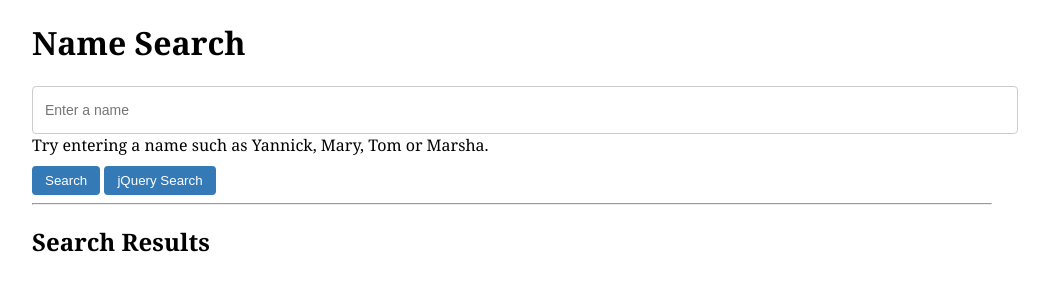
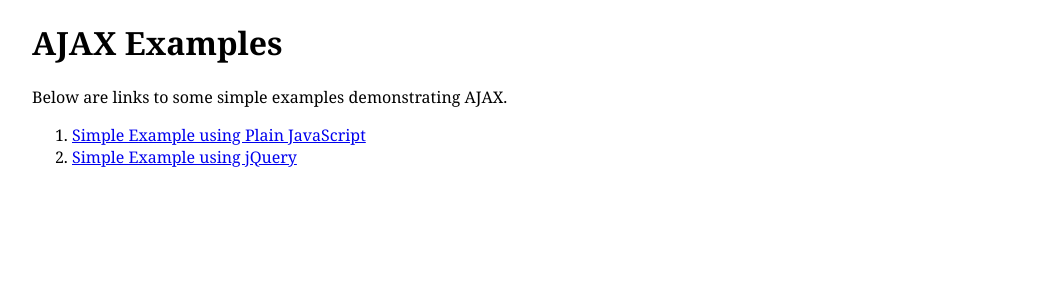
Before and after one commit to RachelleT/info2180-ajax, a PHP site: page / in a window 1280 px wide. Shown: the top 300 px of the page, without its empty margins (128-1177 px from the left). Run offline with PHP 8.4, Linux system fonts and the light colour scheme; some libraries are stand-ins or nearby versions.

Commit message:
simplified the initial example

```diff
--- a/app.js
+++ b/app.js
@@ -1,93 +1,31 @@
 // Plain JavaScript AJAX
 window.onload = function() {
 
-  var searchBtn = document.querySelector('#searchBtn');
-  //console.log(searchBtn);
+  var loadTextBtn = document.querySelector('#loadTextBtn');
+  var httpRequest;
 
-  searchBtn.addEventListener('click', function(element) {
+  loadTextBtn.addEventListener('click', function(element) {
     element.preventDefault();
 
-    var someName = document.querySelector('#q').value;
-    //console.log(someName);
-
-    var httpRequest = new XMLHttpRequest();
+    httpRequest = new XMLHttpRequest();
 
     // GET Request
-    // var url = "process.php?name=" + someName;
-    // httpRequest.onreadystatechange = checkNames;
-    // httpRequest.open('GET', url);
-    // httpRequest.send();
+    var url = "random-text.php";
+    httpRequest.onreadystatechange = loadText;
+    httpRequest.open('GET', url);
+    httpRequest.send();
+  });
 
-    // POST Request
-    var url = "process.php";
-    httpRequest.onreadystatechange = checkNames;
-    httpRequest.open('POST', url);
-    httpRequest.setRequestHeader('Content-Type', 'application/x-www-form-urlencoded');
-    httpRequest.send("name=" + someName); // This only has a value if sending a POST request
-
-    function checkNames() {
-      if (httpRequest.readyState === XMLHttpRequest.DONE) {
-        var response = JSON.parse(httpRequest.responseText);
-        var results = document.querySelector("#results");
-
-        if (httpRequest.status === 200) {
-          if (response.data.name) {
-            results.textContent = response.data.name + ' is in our list of names.';
-          } else {
-            results.textContent = response.data.error;
-          }
-
-        } else {
-          results.textContent = response.data.error + ": It seems you didn't submit the correct data";
-        }
+  function loadText() {
+    if (httpRequest.readyState === XMLHttpRequest.DONE) {
+      if (httpRequest.status === 200) {
+        var response = httpRequest.responseText;
+        var quote = document.querySelector('#quote');
+        quote.textContent = response;
+      } else {
+        alert('There was a problem with the request.');
       }
     }
-  });
+  }
+
 };
-
-//jQuery AJAX Example
-$(document).ready(function() {
-  var jQuerySearchBtn = $('#jQuerySearchBtn');
-
-  jQuerySearchBtn.on('click', function(e) {
-    e.preventDefault();
-
-    var someName = $('#q').val();
-
-    // Preferred way to make an AJAX Request in jQuery
-    $.ajax('process.php', {
-      method: 'POST',
-      data: {name: someName}
-    }).done(function(response) { // a successful response
-      var resp = JSON.parse(response);
-
-      if (resp.data.name) {
-        $('#results').text(resp.data.name + ' is in our list of names.');
-      } else {
-        $('#results').text(resp.data.error);
-      }
-    }).fail(function(response) { // a failed/error response
-      var resp = JSON.parse(response);
-      $('#results').text(resp.data.error + ": It seems you didn't submit the correct data");
-    });
-
-    // You can also use this format, though the above way is the preferred way.
-    // $.ajax('process.php', {
-    //   method: 'POST',
-    //   data: {name: someName},
-    //   success: function (response, status, xhr) {
-    //     var resp = JSON.parse(response);
-    //
-    //     if (resp.data.name) {
-    //       $('#results').text(resp.data.name + ' is in our list of names.');
-    //     } else {
-    //       $('#results').text(resp.data.error);
-    //     }
-    //   },
-    //   error: function (xhr, status, err) {
-    //     var resp = JSON.parse(xhr.responseText);
-    //     $('#results').text(resp.data.error + ": It seems you didn't submit the correct data");
-    //   }
-    // });
-  });
-});
--- a/index.php
+++ b/index.php
@@ -2,25 +2,18 @@
 <html>
   <head>
     <meta charset="utf-8">
-    <title>AJAX Example</title>
+    <title>AJAX Examples</title>
     <link rel="stylesheet" href="styles.css" media="screen" />
-    <script src="https://code.jquery.com/jquery-3.1.1.js"></script>
     <script src="app.js"></script>
   </head>
   <body>
     <div class="container">
-      <h1>Name Search</h1>
-      <form id="myform" action="process.php" method="post">
-        <div class="form-field">
-          <input type="text" name="q" id="q" placeholder="Enter a name" />
-          <span>Try entering a name such as Yannick, Mary, Tom or Marsha.</span>
-        </div>
-        <button id="searchBtn" name="searchBtn" class="btn">Search</button>
-        <button id="jQuerySearchBtn" name="jQuerySearchBtn" class="btn">jQuery Search</button>
-      </form>
-      <hr />
-      <h2>Search Results</h2>
-      <div id="results"></div>
+      <h1>AJAX Examples</h1>
+      <p>Below are links to some simple examples demonstrating AJAX.</p>
+      <ol>
+        <li><a href="simple-ajax.php">Simple Example using Plain JavaScript</a></li>
+        <li><a href="simple-jquery-ajax.php">Simple Example using jQuery</a></li>
+      </ol>
     </div>
   </body>
 </html>
```
Also changed, not shown: random-text.php (added, +11 -0 lines), simple-ajax.php (added, +19 -0 lines), simple-jquery-ajax.js (added, +15 -0 lines), simple-jquery-ajax.php (added, +20 -0 lines).
